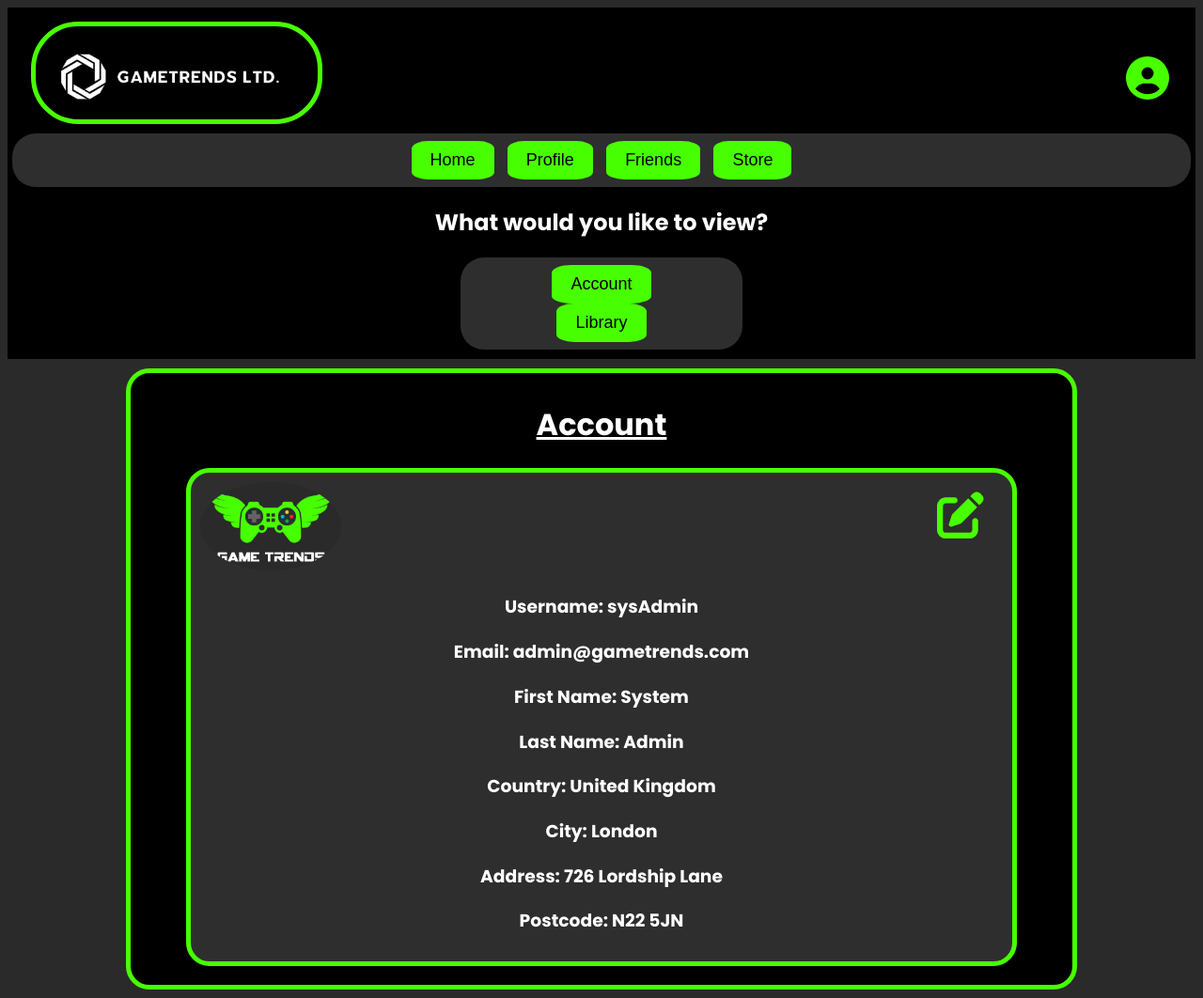
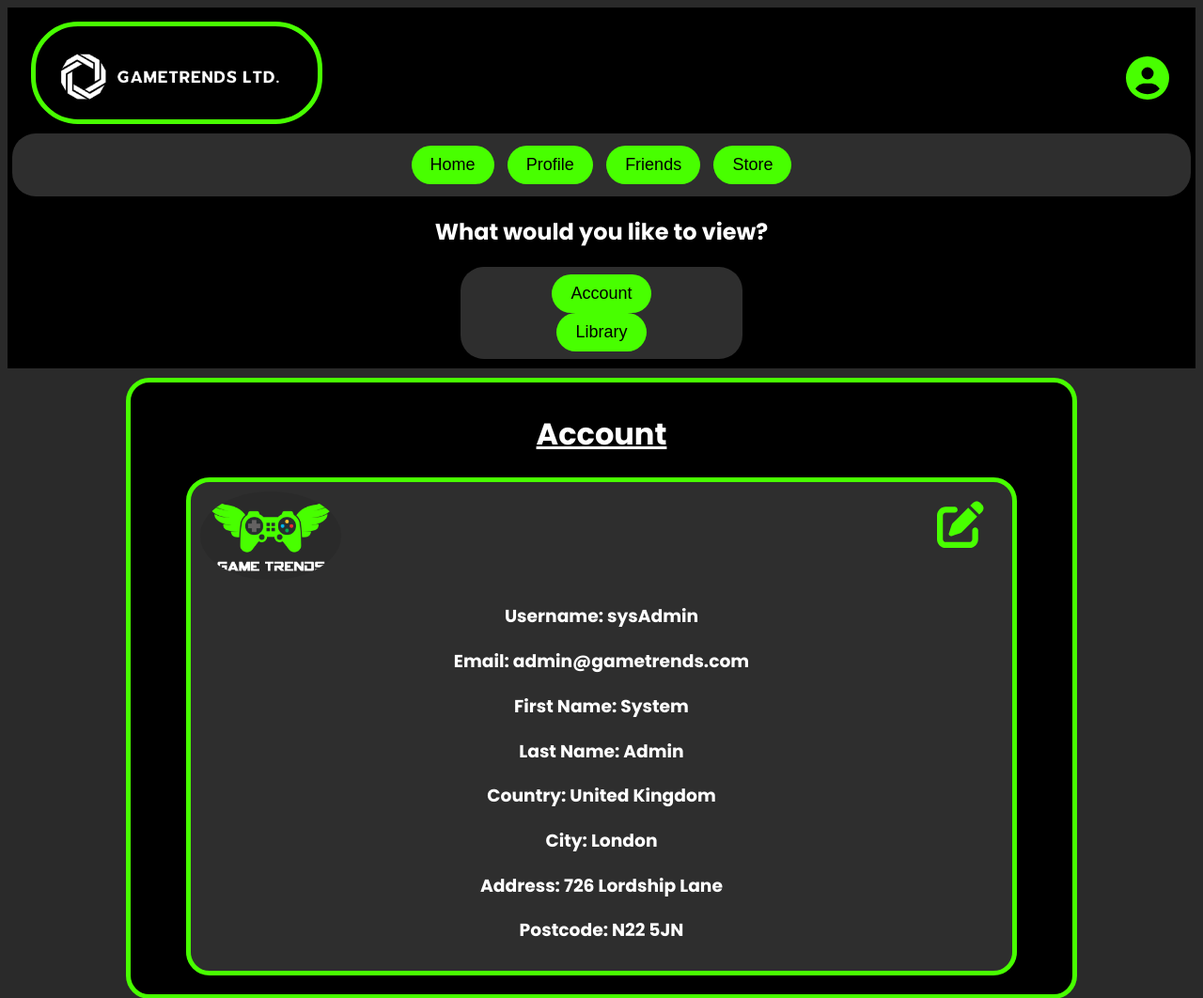
Before and after one commit to ABleasdale1/GameTrends, a Django app: page /profile/ in a window 1280 px wide. Shown: the top 1062 px of the page at 94% size. Run offline with Django 4.2, Linux system fonts and the light colour scheme; some libraries are stand-ins or nearby versions.

Commit message:
Updated buttons
Made the buttons more round instead of having square sides

```diff
--- a/gameTrends/userApp/static/userApp/css/mainStyles.css
+++ b/gameTrends/userApp/static/userApp/css/mainStyles.css
@@ -27,15 +27,15 @@ html {
 
 .nav-button {
     padding: 10px 20px;
-    margin: 0 5px;
+    margin: 5px 5px;
     background-color: #48ff00;
+    color: #000;
     border: none;
-    color: #000;
+    border-radius: 40px;
     text-align: center;
     text-decoration: none;
     display: inline-block;
     font-size: 18px;
-    border-radius: 20%;
     transition-duration: 0.6s;
     cursor: pointer;
     transform: scale(1);
@@ -44,6 +44,7 @@ html {
 .nav-button:hover {
     background-color: #000;
     color: #fff;
+    border-radius: 40px;
     transform: scale(0.8);
 }
 
--- a/gameTrends/userApp/static/userApp/css/profileStyles.css
+++ b/gameTrends/userApp/static/userApp/css/profileStyles.css
@@ -13,12 +13,12 @@
     margin: 0 10%;
     background-color: #48ff00;
     border: none;
+    border-radius: 40px;
     color: #000;
     text-align: center;
     text-decoration: none;
     display: inline-block;
     font-size: 18px;
-    border-radius: 20%;
     transition-duration: 0.6s;
     cursor: pointer;
     transform: scale(1);
@@ -27,6 +27,7 @@
 .switchViewButton:hover {
     background-color: #000;
     color: #fff;
+    border-radius: 40px;
     transform: scale(0.8);
 }
 
--- a/gameTrends/userApp/templates/userApp/profile.html
+++ b/gameTrends/userApp/templates/userApp/profile.html
@@ -75,7 +75,7 @@
         <div id="library" class="content" style="display: none;">
             <h1 id="headings">Library</h1>
             <div class="gameLibrary">
-
+                Show Games Here
             </div>
         </div>
     </div>
```
Also changed, not shown: gameTrends/userApp/static/userApp/scripts/mainScript.js (line endings or trailing spaces), gameTrends/userApp/static/userApp/scripts/profileScript.js (line endings or trailing spaces).
